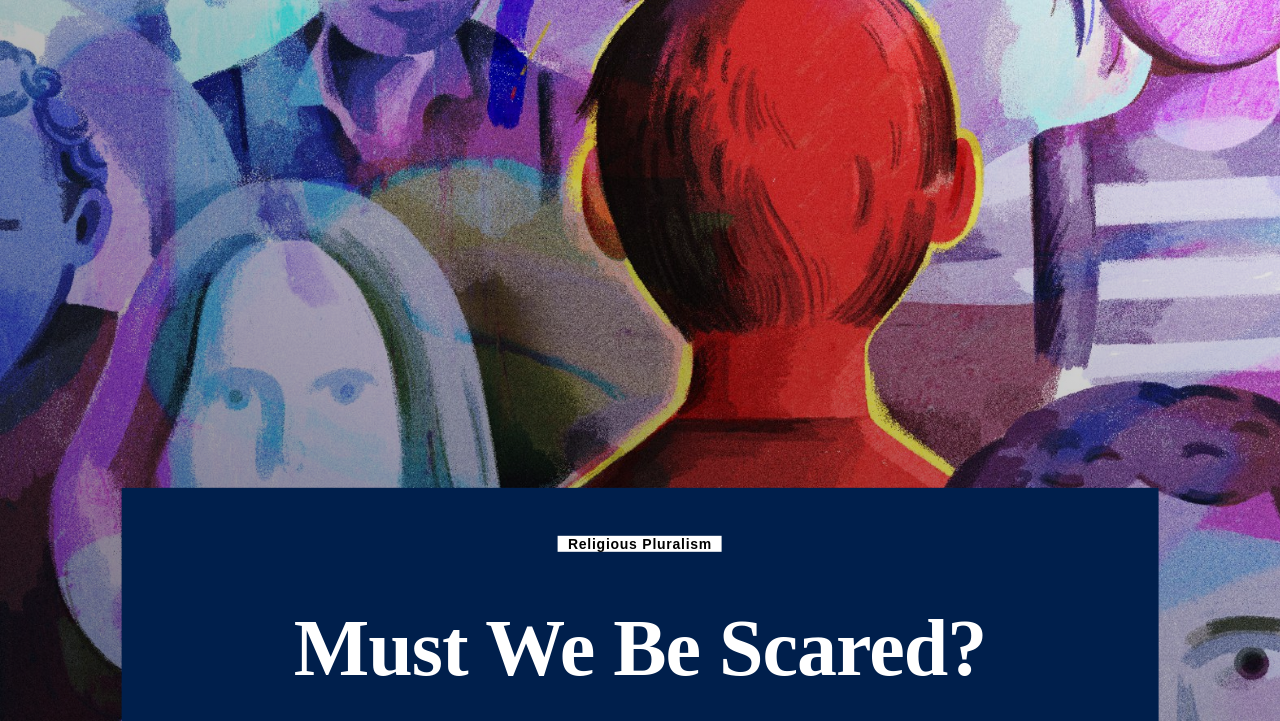
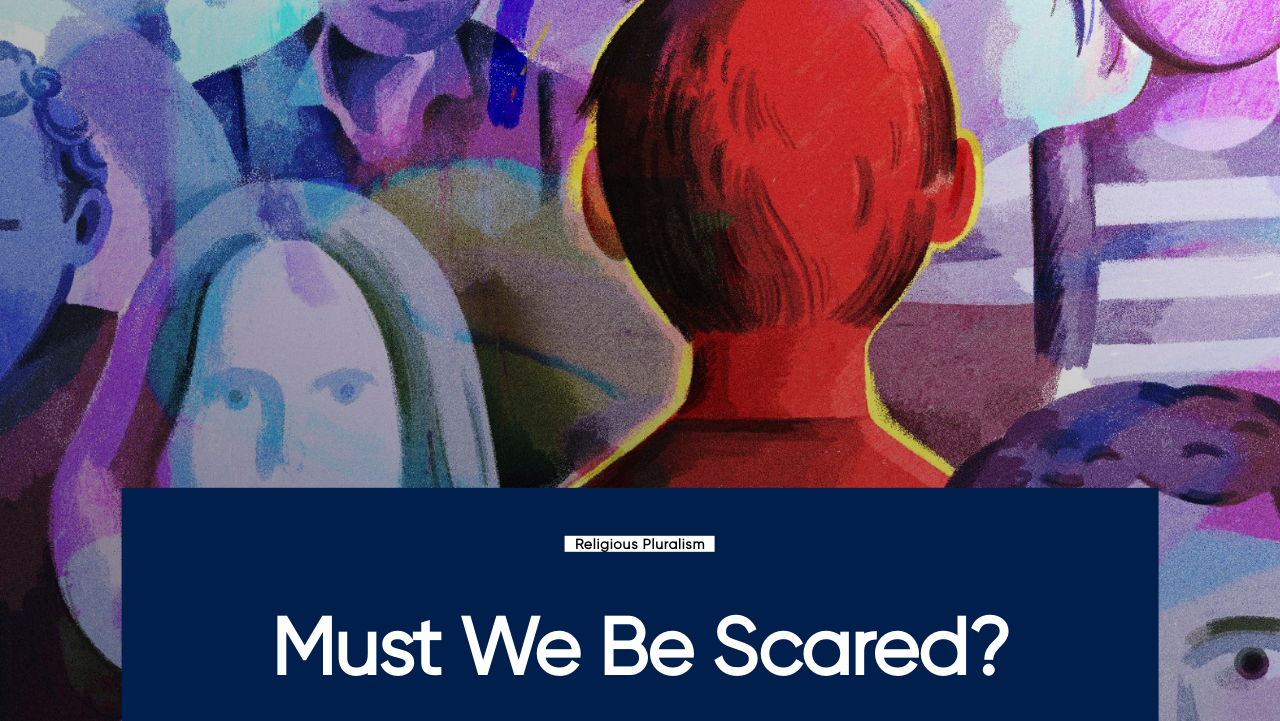
Before and after one commit to doronli/rgb-media, a plain HTML site: page index.html in a window 1280 px wide. Shown: the part 79-800 px from the top of the page. Drawn offline with nearby package versions, Linux system fonts and the light colour scheme.

Commit message:
add gilroy font

```diff
--- a/css/style.css
+++ b/css/style.css
@@ -1,3 +1,18 @@
+@font-face {
+    font-family: 'Gilroy';
+    src: url("fonts/gilroy.otf") format("opentype");
+}
+
+@font-face {
+    font-family: 'gilroy-light';
+    src: url("fonts/gilroy-light.otf") format("opentype");
+}
+
+@font-face {
+    font-family: 'gilroy-bold';
+    src: url("fonts/gilroy-bold.otf") format("opentype");
+}
+
 * {
     box-sizing: border-box;
 }
@@ -51,9 +66,11 @@ header .icon {
     line-height: 32px;
     text-align: center;
 }
-.icon{
+
+.icon {
     cursor: pointer;
 }
+
 #first-section article {
     background-color: #001F4C;
     /* height: 376px; */
@@ -208,7 +225,8 @@ article .posted-date {
     padding-left: 21px;
     display: flex;
 }
-#navbar .logo-navbar{
+
+#navbar .logo-navbar {
     padding-top: 20px;
 
 }
@@ -218,7 +236,8 @@ article .posted-date {
     width: 90px;
     background-color: rgba(255, 255, 255, 0.2);
 }
-#navbar .close-navbar .icon-Hartman-icons_Close{
+
+#navbar .close-navbar .icon-Hartman-icons_Close {
     color: #FFFFFF;
     font-size: 32px;
     letter-spacing: 0;
@@ -230,18 +249,20 @@ article .posted-date {
     cursor: pointer;
 }
 
-.toggle-section{
+.toggle-section {
     height: calc(100vh - 90px);
     background-color: #19355D;
     padding-left: 150px !important;
 }
-.question{
+
+.question {
     color: #FFFFFF;
     font-family: Gilroy;
     font-size: 13px;
     letter-spacing: 0.5px;
     line-height: 15px;
 }
+
 /* end navbar */
 
 
```
Also changed, not shown: css/fonts/gilroy-bold.otf (added), css/fonts/gilroy-light.otf (added), css/fonts/gilroy.otf (added).
